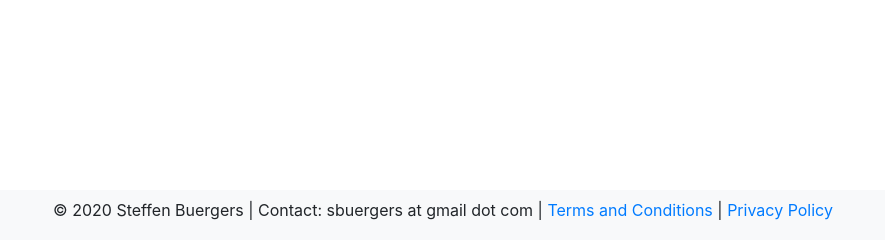
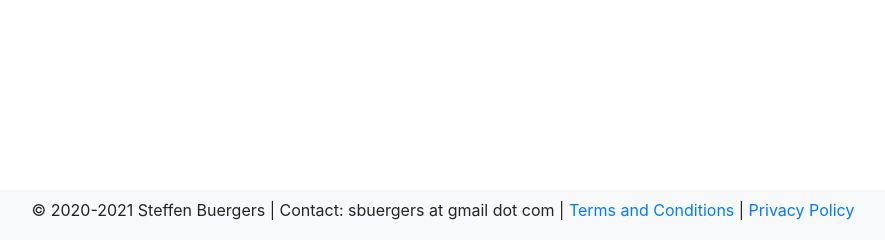
Before and after one commit to sbuergers/sustainable-recipe-recommender-website, a Flask app: page /blog in a window 1280 px wide. Shown: the part 628-868 px from the top of the page, without its empty margins (197-1082 px from the left). Run offline with Flask 2, Linux system fonts and the light colour scheme; parts of the project's set-up code (start-up, migrations or seed data) failed here and were passed over; some libraries are stand-ins or nearby versions.

Commit message:
updated copyright to 2020-2021

```diff
--- a/application/templates/base.html
+++ b/application/templates/base.html
@@ -78,7 +78,7 @@
     <!--Copyright and privacy policy-->
     <div class="footer text-center bg-light py-2">
         <p>
-            © 2020 Steffen Buergers |
+            © 2020-2021 Steffen Buergers |
             Contact: sbuergers at gmail dot com |
 
             <!-- Github -->
```
